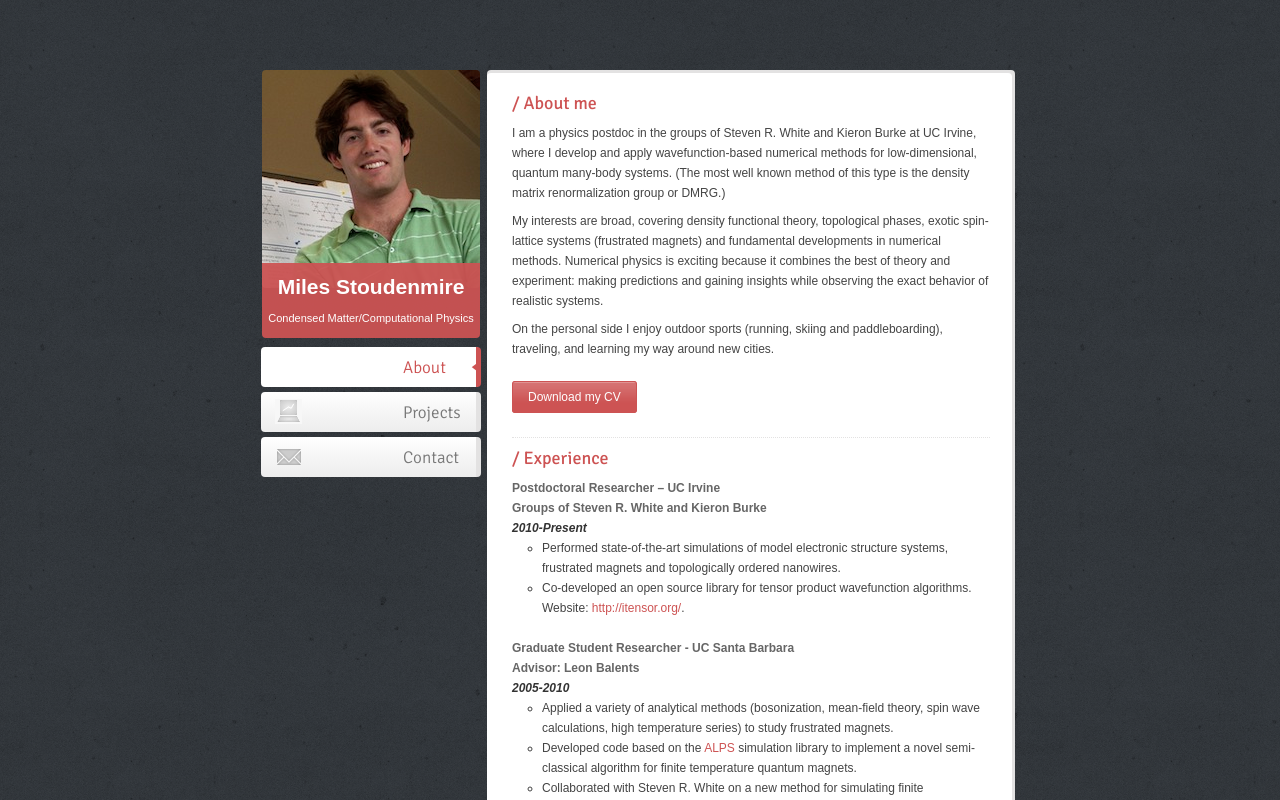
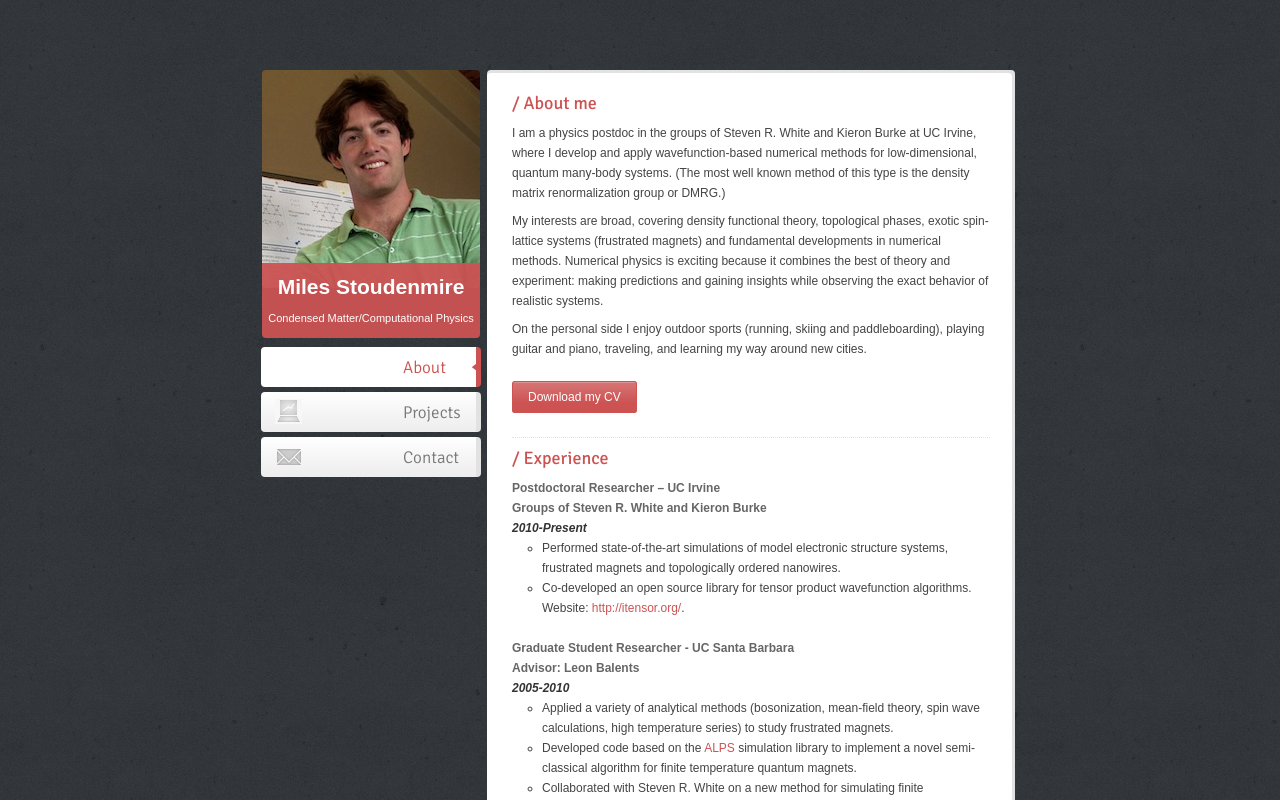
Before and after one commit to emstoudenmire/homepage, a plain HTML site: page index.html in a window 1280 px wide. Shown: the top 800 px of the page. Drawn offline with Linux system fonts and the light colour scheme; some packages are replaced by stand-ins of ours.

Commit message:
Edited personal interests paragraph.

```diff
--- a/index.html
+++ b/index.html
@@ -109,8 +109,8 @@
                 of realistic systems.
                 </p>
 				<p>
-                On the personal side I enjoy outdoor sports (running, skiing and paddleboarding), traveling,
-                and learning my way around new cities.
+                On the personal side I enjoy outdoor sports (running, skiing and paddleboarding),
+                playing guitar and piano, traveling, and learning my way around new cities.
                 </p>
                 </br>
                 <a  class="vcardButton" href="emstoudenmire_cv.pdf">Download my CV</a></br>
```
